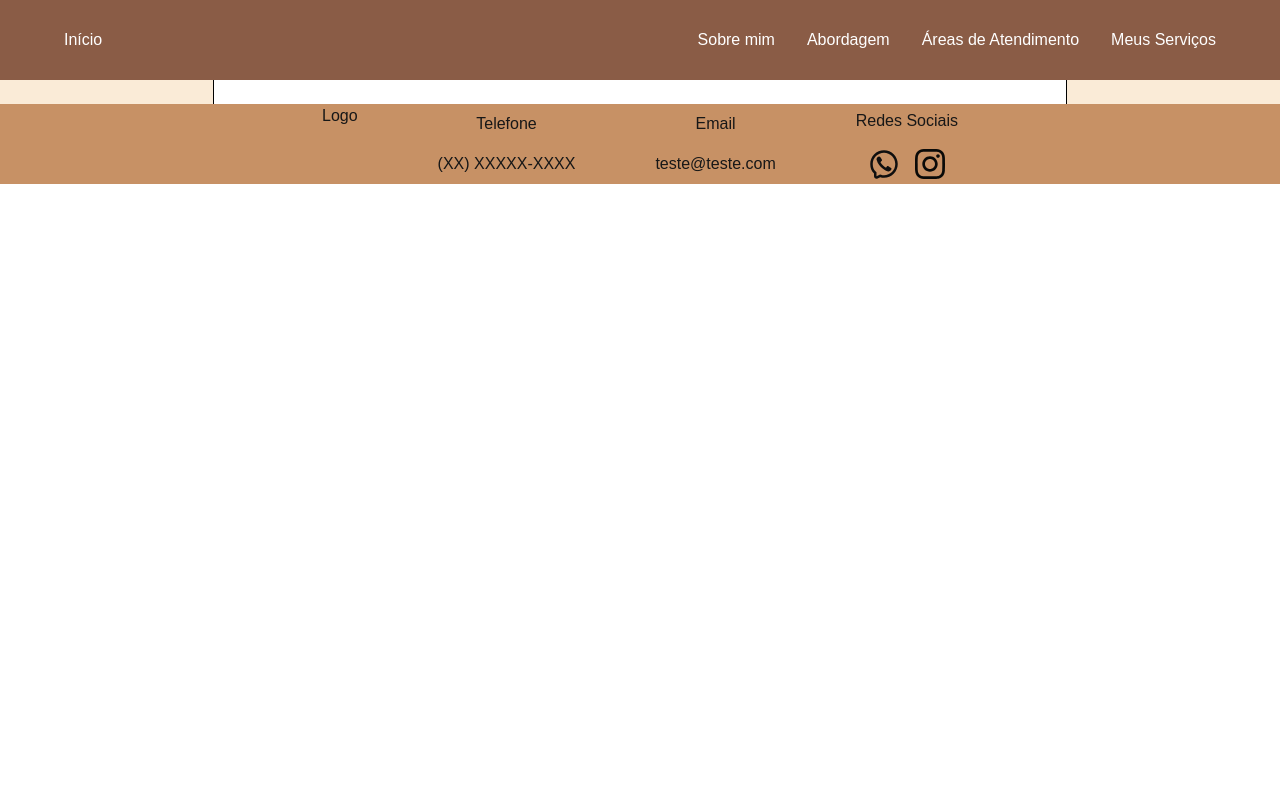
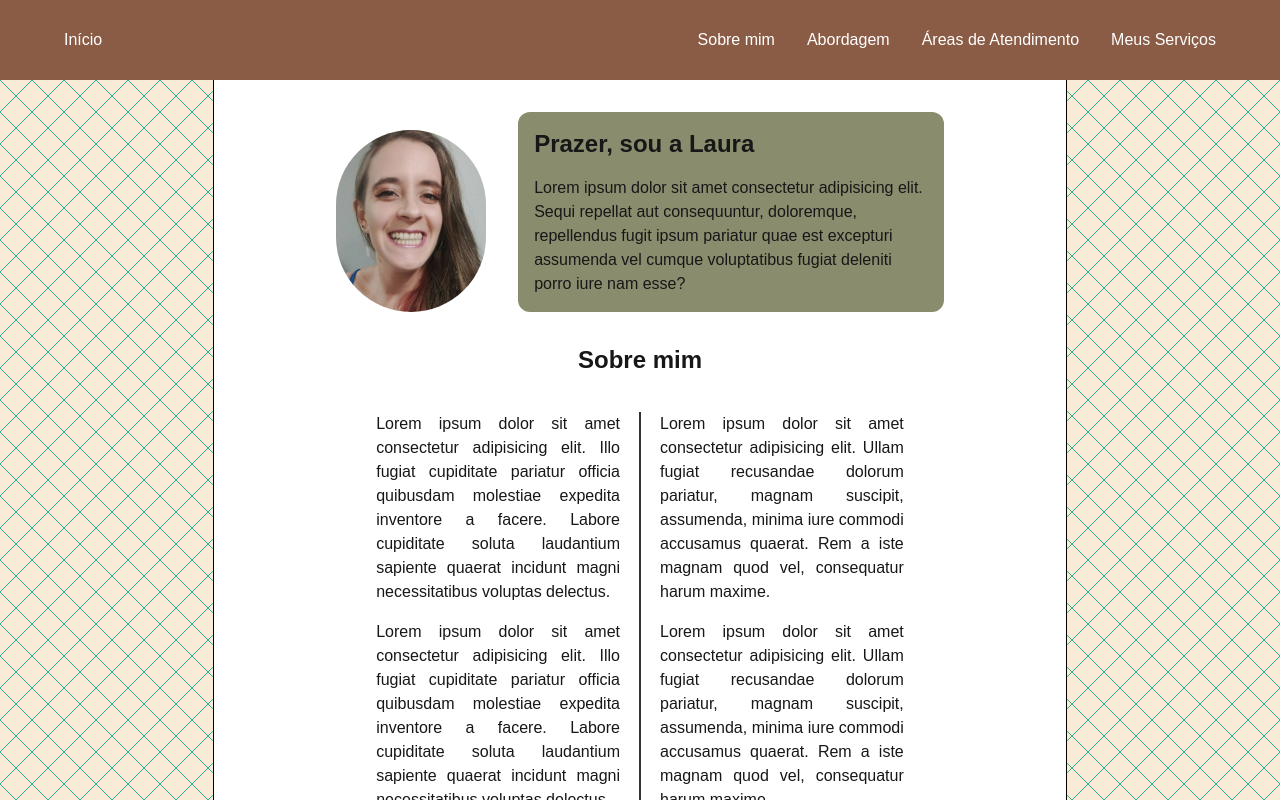
Before and after one commit to techtalia/site_laura, a Next.js app: page /sobre in a window 1280 px wide. Shown: the top 800 px of the page. Built offline with nearby package versions, Linux system fonts and the light colour scheme; some icons are missing; what @mui/material-nextjs would draw is missing.

Commit message:
tweaks de estilo e pagina de sobre

```diff
--- a/app/areasDeAtendimento/page.tsx
+++ b/app/areasDeAtendimento/page.tsx
@@ -16,12 +16,12 @@ const AreasDeAtendimento = () => {
     <div>
       {/* Header */}
       <div className="flex justify-center mt-8 ">
-        <h1 className="text-2xl font-bold text-center bg-(--turquesa) py-4 px-4 rounded-xl w-fit">
+        <h1 className="text-2xl font-bold text-center bg-(--verde-apagado)  py-4 px-4 rounded-xl w-fit">
           Áreas de Atendimento
         </h1>
       </div>
       {/* Icons */}
-      <div className="flex justify-center flex-wrap gap-x-48 gap-y-16 w-2/3 mx-auto mt-12 ">
+      <div className="flex justify-center flex-wrap gap-x-48 gap-y-16 w-2/3 mx-auto my-12 ">
         {areas.map((area, index) => (
           <div key={index}>
             <ForestRoundedIcon sx={{ fontSize: 80 }} />
--- a/app/globals.css
+++ b/app/globals.css
@@ -13,7 +13,7 @@
   --marrom-apagado: #8a5c46;
   --cinza: #ae9f91;
   --salmao: #ee6484;
-  --offwhite: #FAEBD7;
+  --offwhite: #faebd7;
 }
 
 @theme inline {
@@ -31,15 +31,14 @@ body {
   width: 100vw;
 }
 
-
-.home_image_div{
+.home_image_div {
   width: 100%;
   height: 100vh;
   position: relative;
   margin-bottom: 10px;
 }
 
-.home_image{
+.home_image {
   width: 100%;
   height: 100%;
   object-fit: cover;
@@ -47,7 +46,7 @@ body {
   border-radius: 5%;
 }
 
-.home_gradient{
+.home_gradient {
   position: absolute;
   top: 0;
   left: 0;
@@ -82,3 +81,32 @@ body {
   background-size: cover;
   background-position: center;
 } */
+
+.background_layout {
+  background:
+    linear-gradient(
+      45deg,
+      transparent 49%,
+      var(--turquesa) 49% 51%,
+      transparent 51%
+    ),
+    linear-gradient(
+      -45deg,
+      transparent 49%,
+      var(--turquesa) 49% 51%,
+      transparent 51%
+    );
+  background-size: 2em 2em;
+  background-color: var(--offwhite);
+  opacity: 1;
+}
+
+.multicolumn_sobre {
+  /* Splits the content into exactly 2 columns */
+  columns: 2;
+  /* Defines the space between columns */
+  column-gap: 40px;
+  /* Adds the vertical dividing line */
+  column-rule: 2px solid #333;
+  padding: 20px;
+}
--- a/app/layout.tsx
+++ b/app/layout.tsx
@@ -34,7 +34,7 @@ export default function RootLayout({
         <header>
           <Navbar />
         </header>
-        <main className="w-full  flex justify-center bg-(--offwhite)">
+        <main className="w-full  flex justify-center bg-(--offwhite) background_layout">
           <div className="w-2/3 bg-white border-l border-r border-black">
             {children}
           </div>
--- a/app/servicos/page.tsx
+++ b/app/servicos/page.tsx
@@ -8,12 +8,12 @@ const Servicos = () => {
     <div>
       {/* Header */}
       <div className="flex justify-center mt-8 ">
-        <h1 className="text-2xl font-bold text-center bg-(--turquesa) py-4 px-4 rounded-xl w-fit">
+        <h1 className="text-2xl font-bold text-center bg-(--verde-apagado) py-4 px-4 rounded-xl w-fit">
           Meus Serviços
         </h1>
       </div>
       {/* Serviços */}
-      <div className="flex justify-center gap-12">
+      <div className="flex justify-center gap-12 mb-12">
       <div className="border border-black rounded-lg p-4 mt-24 w-1/3">
         <LocalFloristIcon sx={{ bgcolor: "var(--laranja-apagado)", borderRadius: "50%", height: 50, width: 50, position: "relative", top: -35, left: "50%", transform: "translateX(-50%)", }} />
         <h2 className="text-xl font-bold text-center mb-2">Psicoterapia Online</h2>
--- a/app/sobre/page.tsx
+++ b/app/sobre/page.tsx
@@ -1,16 +1,75 @@
-import FilterVintageIcon from '@mui/icons-material/FilterVintage';
-
+import FilterVintageIcon from "@mui/icons-material/FilterVintage";
+import Image from "next/image";
 
 const Sobre = () => {
   return (
     <div>
       {/* Header */}
-      <div className=''>
-        <FilterVintageIcon sx={{bgcolor:"var(--laranja-apagado)", borderRadius:"50%", height:50, width:50,}}/>
+      <div className="flex justify-center gap-x-8 items-end my-8">
+        <Image
+          src="/8.jpeg"
+          alt=""
+          width={150}
+          height={150}
+          className="rounded-full"
+        />
+        <div className="w-1/2 space-y-4 bg-(--verde-apagado) p-4  rounded-xl">
+          <h1 className="text-2xl font-bold">Prazer, sou a Laura </h1>
+          <p>
+            Lorem ipsum dolor sit amet consectetur adipisicing elit. Sequi
+            repellat aut consequuntur, doloremque, repellendus fugit ipsum
+            pariatur quae est excepturi assumenda vel cumque voluptatibus fugiat
+            deleniti porro iure nam esse?
+          </p>
+        </div>
+      </div>
 
+      {/* body */}
+      <div className="text-center space-y-4 mb-12">
+        <h1 className="text-2xl font-bold">Sobre mim</h1>
+        {/* <div className="grid grid-cols-2 gap-x-16 gap-y-8 w-2/3 mx-auto text-justify">
+          <p className="border-r-2" >
+            Lorem ipsum dolor sit amet consectetur adipisicing elit. Illo fugiat cupiditate pariatur officia quibusdam molestiae expedita inventore a facere. Labore cupiditate soluta laudantium sapiente quaerat incidunt magni necessitatibus voluptas delectus.
+          </p>
+          <p>
+            Lorem ipsum dolor sit amet consectetur adipisicing elit. Illo fugiat cupiditate pariatur officia quibusdam molestiae expedita inventore a facere. Labore cupiditate soluta laudantium sapiente quaerat incidunt magni necessitatibus voluptas delectus.
+          </p>
+          <p>
+            Lorem ipsum dolor sit amet consectetur adipisicing elit. Illo fugiat cupiditate pariatur officia quibusdam molestiae expedita inventore a facere. Labore cupiditate soluta laudantium sapiente quaerat incidunt magni necessitatibus voluptas delectus.
+          </p>
+          <p>
+            Lorem ipsum dolor sit amet consectetur adipisicing elit. Illo fugiat cupiditate pariatur officia quibusdam molestiae expedita inventore a facere. Labore cupiditate soluta laudantium sapiente quaerat incidunt magni necessitatibus voluptas delectus.
+          </p>
+        </div> */}
+        <div className="multicolumn_sobre w-2/3 mx-auto text-justify">
+          <p className="mb-4">
+            Lorem ipsum dolor sit amet consectetur adipisicing elit. Illo fugiat
+            cupiditate pariatur officia quibusdam molestiae expedita inventore a
+            facere. Labore cupiditate soluta laudantium sapiente quaerat
+            incidunt magni necessitatibus voluptas delectus.
+          </p>
+          <p>
+            Lorem ipsum dolor sit amet consectetur adipisicing elit. Illo fugiat
+            cupiditate pariatur officia quibusdam molestiae expedita inventore a
+            facere. Labore cupiditate soluta laudantium sapiente quaerat
+            incidunt magni necessitatibus voluptas delectus.
+          </p>
+          <p className="mb-4">
+            Lorem ipsum dolor sit amet consectetur adipisicing elit. Ullam
+            fugiat recusandae dolorum pariatur, magnam suscipit, assumenda,
+            minima iure commodi accusamus quaerat. Rem a iste magnam quod vel,
+            consequatur harum maxime.
+          </p>
+          <p>
+            Lorem ipsum dolor sit amet consectetur adipisicing elit. Ullam
+            fugiat recusandae dolorum pariatur, magnam suscipit, assumenda,
+            minima iure commodi accusamus quaerat. Rem a iste magnam quod vel,
+            consequatur harum maxime.
+          </p>
+        </div>
       </div>
     </div>
-  )
-}
+  );
+};
 
-export default Sobre
+export default Sobre;
```
Also changed, not shown: public/8.jpeg (added).
